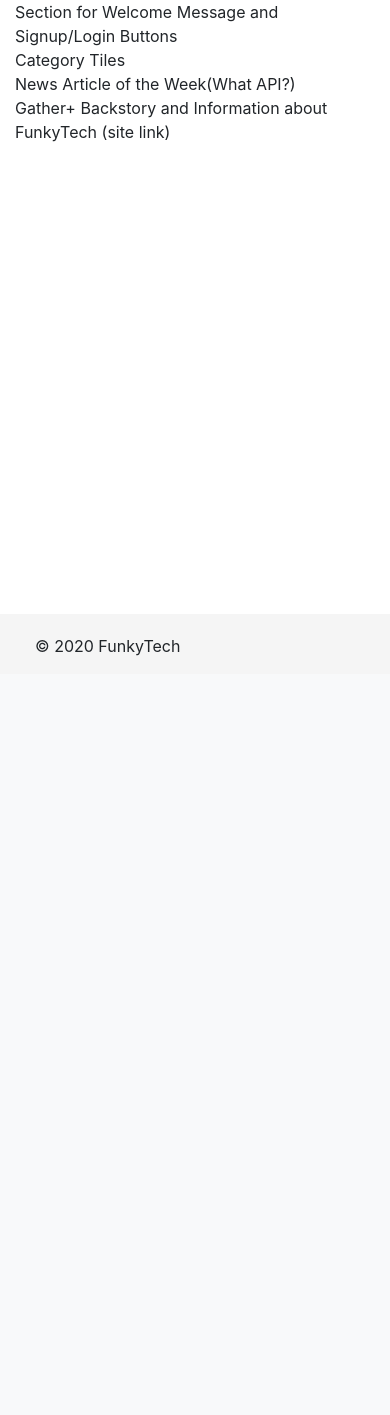
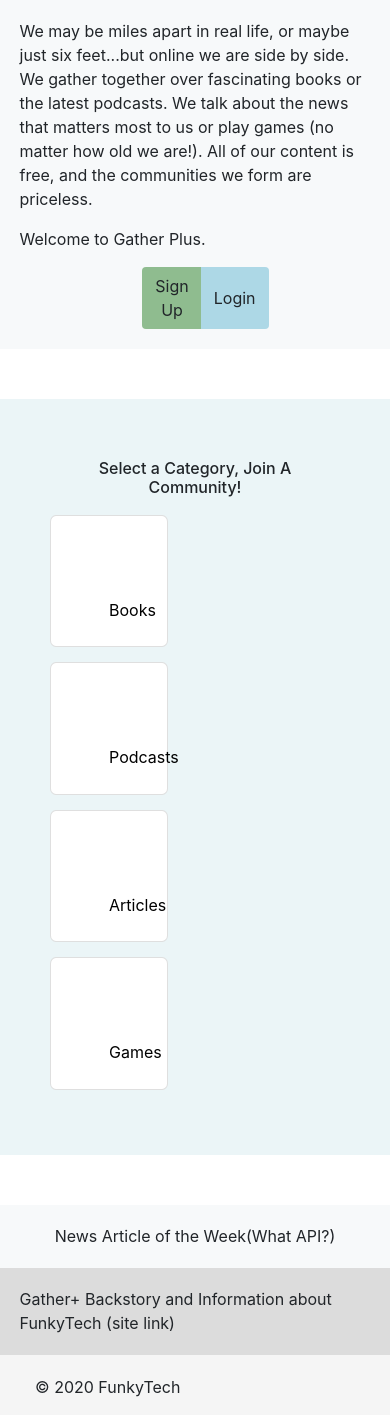
Before and after one commit to CEN4010-S2020-G07/CEN4010-S2020-G07, a PHP site: page /featuremain.html in a window 390 px wide. Shown: the part 170-1585 px from the top of the page. Before the commit the page ends 826 px from the top, so only its background shows below. Run offline with PHP 8.4, Linux system fonts and the light colour scheme; some libraries are stand-ins or nearby versions; grey boxes are pictures that could not be loaded.

Commit message:
Updated Feature/Main Page
testing file upload/merging changes

```diff
--- a/vertical prototype/css/prototype.css
+++ b/vertical prototype/css/prototype.css
@@ -13,6 +13,14 @@ height:60px;
 width:100%;
 background-color:#f5f5f5;
 padding:20px;
+}
+
+a{
+color:black;
+}
+
+a:hover{
+text-decoration-line:none;
 }
 
 h3{
@@ -31,3 +39,69 @@ text-align:center;
     text-indent: -999px;
     background-color: dimgray;
 }
+
+h6{
+padding:10px;
+}
+
+#cat_hubs{
+width:100%;
+padding:50px;
+margin: 50px auto;
+background-color:#ebf5f7;
+}
+
+
+.btn-group{
+width:30%;
+float:center;
+}
+
+#sign{
+background-color: darkseagreen;
+}
+
+.log{
+background-color: lightblue;
+}
+
+.logger{
+margin-top:20px;
+padding:8px;
+width:25%;
+}
+
+#mod{
+background-color:gainsboro;
+}
+
+.category{
+width:25%;
+height:100px;
+text-align:center;
+padding:20%;
+padding-bottom:25%;
+border-radius:5%;
+}
+
+.category img {
+float:center;
+padding-bottom:8px;
+}
+
+.category a{
+color:black;
+}
+
+.category a:hover{
+color:goldenrod;
+}
+
+.section{
+background-color:#f7f9fa;
+padding:5%;
+}
+
+#learnmore{
+background-color:gainsboro;
+}
--- a/vertical prototype/featuremain.html
+++ b/vertical prototype/featuremain.html
@@ -62,21 +62,74 @@
         </div>
     </div>
 
-    <div class="container" id="welcome">
-        Section for Welcome Message and Signup/Login Buttons
+    <div class="container-fluid text-center section" id="welcome">
+        <p id="greeting" class="text-left">We may be miles apart in real life, or maybe just six feet...but online we are side by side. We gather together over fascinating books or the latest podcasts. We talk about the news that matters most to us or play games (no matter how old we are!). All of our content is free, and the communities we form are priceless. </p>
+        <p class="text-left">Welcome to Gather Plus.</p>
+
+        <div class="btn-group" role="group">
+            <a class="btn" href="signup.html" role="button" id="sign">Sign Up</a>
+            <button type="button" class="btn log" data-toggle="modal" data-target="#modal1" >Login</button>
+        </div>
     </div>
 
-    <div class="container" id="cat_tiles">
-        Category Tiles
+    <div class="container col-md-8" id="cat_hubs">
+       <h6 class="text-center">Select a Category, Join A Community!</h6>
+        <div class="card-group">
+            <div class="card category"><a href="bookhub.html"><img src="images/book.png" alt="books" class="img-fluid"><span class="text-nowrap">Books</span></a></div>
+            <div class="card category"><a href="audiohub.html"><img src="images/sing.png" alt="" class="img-fluid"><span class="text-nowrap">Podcasts</span></a></div>
+        </div>
+        <div class="card-group">
+            <div class="card category"><a href="newshub.html"><img src="images/newspaper.png" alt="news" class="img-fluid"><span class="text-nowrap">Articles</span></a></div>
+            <div class="card category"><a href="gamehub.html"><img src="images/puzzle.png" alt="games" class="img-fluid"><span class="text-nowrap">Games</span></a></div>
+        </div>
+
     </div>
+    <div class="container-fluid text-center section" id="weeklynews">News Article of the Week(What API?)</div>
 
-    <div class="container" id="weeklynews">News Article of the Week(What API?)</div>
-
-    <div class="container" id="learnmore"> Gather+ Backstory and Information about FunkyTech (site link) </div>
+    <div class="container-fluid section" id="learnmore"> Gather+ Backstory and Information about FunkyTech (site link) </div>
 
     <footer class="footer">
         <div class="container"> &copy; 2020 FunkyTech</div>
     </footer>
+    <!--Modal-->
+    <div class="modal" id="modal1" role="dialog">
+        <div class="modal-dialog modal-lg" role="document">
+            <div class="modal-content">
+                <div class="modal-header">
+                <h5>Gather+</h5>
+                <button type="button" class="close" data-dismiss="modal" aria-label="Close"><span aria-hidden="true">x</span></button>
+                </div>
+                <div class="modal-body">
+                    <div class="container-fluid">
+                        <div class="row">
+                            <div class="col-md-4 text-center" id="mod"></div>
+                            <div class="col-md-8">
+                                <form action="#">
+                                    <div class="form-group">
+                                        <label for="username">Username</label>
+                                        <input type="text" class="form-control" id="enter_uname">
+                                    </div>
+                                    <div class="form-group">
+                                        <label for="password">Password</label>
+                                        <input type="password" class="form-control" id="enter_pword">
+                                    </div>
+                                    <div class="form-check">
+                                        <input type="checkbox" class="form-check-input" id="exampleCheck1">
+                                        <label class="form-check-label" for="exampleCheck1"><small>I am at least 16 years of age.</small></label>
+                                    </div>
+                                    <button type="submit" class="btn log logger">Login</button>
+                                </form>
+
+                            </div>
+                        </div>
+                    </div>
+                </div>
+                <div class="modal-footer">
+
+                </div>
+            </div>
+        </div>
+    </div>
 
 
 
```
